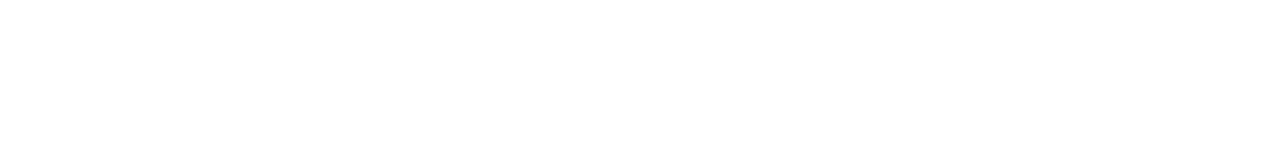
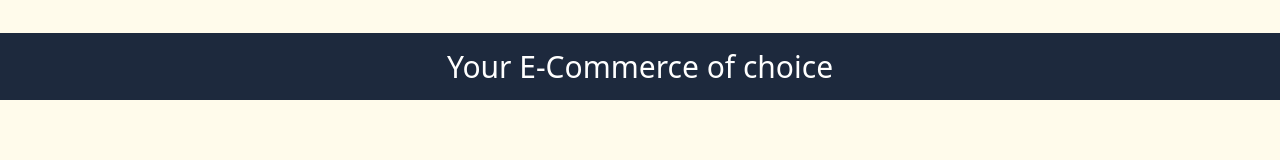
Before and after one commit to facundoduhau/E-Commerce, a website: page src/index.html in a window 1280 px wide. Drawn offline with nearby package versions, Linux system fonts and the light colour scheme; files that its build step writes are made by us from their sources.

Commit message:
Working on body, will continue later

```diff
--- a/src/index.html
+++ b/src/index.html
@@ -3,11 +3,18 @@
 <head>
     <meta charset="UTF-8">
     <meta name="viewport" content="width=device-width, initial-scale=1.0">
-    <title>E-Commerce App</title>
+    <title>🛒 E-Commerce</title>
     <link rel="stylesheet" href="./output.css">
     <script src="./script.js" defer></script>
 </head>
-<body>
+<body class="h-screen w-screen bg-amber-50 flex flex-col">
+    <div class="h-full">
+        <div class="h-1/24">
 
+        </div>
+        <div class="h-1/12 bg-slate-800 flex items-center justify-center">
+            <h1 class="text-3xl text-white text-center">Your E-Commerce of choice</h1>
+        </div>
+    </div>
 </body>
 </html>
```
Also changed, not shown: src/output.css (added).
